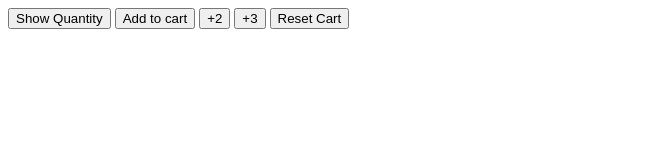
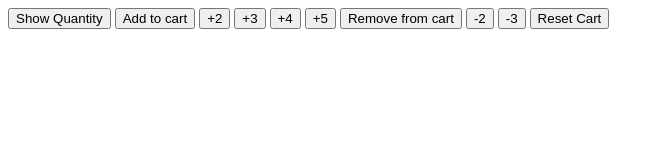
Before and after one commit to kavitha943/javascript, a plain HTML site: page Day-3/cart-quantity.html in a window 1280 px wide. Shown: the whole page, without its empty margins (0-664 px from the left). Drawn offline with Linux system fonts and the light colour scheme.

Commit message:
add extra Remove from cart buttons and code  to existing feature

```diff
--- a/Day-3/cart-quantity.html
+++ b/Day-3/cart-quantity.html
@@ -20,20 +20,58 @@
       console.log(`cartQuantity:${cartQuantity}`);">
     +2
     </button>
+
     <button onclick="
       cartQuantity += 3;
       //cartQuantity = cartQuantity +3;
       console.log(`cartQuantity:${cartQuantity}`);">
       +3
     </button>
-    <button onclick="cartQuantity =0;
-    console.log('cart was reset');
+
+    <button onclick="cartQuantity +=4;
+      console.log(`cartQuantity:${cartQuantity}`);">
+      +4
+    </button>
+
+    <button onclick="
+      cartQuantity += 5;
+      console.log(`cartQuantity:${cartQuantity}`);">
+      +5
+    </button>
+
+    <button onclick="
+      cartQuantity --;
+      //cartQuantity -=1;
+      console.log(`CartQuantity:${cartQuantity}`);">
+      Remove from cart
+    </button>
+
+    <button onclick="
+      cartQuantity -=2;
+      console.log(`CartQuantity:${cartQuantity}`);">
+      -2
+    </button>
+
+    <button onclick="
+      cartQuantity -=3;
+      console.log(`CartQuantity:${cartQuantity}`);">
+      -3
+    </button>
+
+    <button onclick="
+      cartQuantity =0;
+      console.log('cart was reset');
       console.log(`cartQuantity:${cartQuantity}`);">
       Reset Cart
     </button>
 
     <script>
+      //camelCase is used for variable names |ex: cartQuantity
+      //PascalCase is used for class names |ex: CartQuantity
+      //kebab-case is used for file names
+      //snake_case is used for variable names in some languages |ex: cart_quantity | not really used in JS
       let cartQuantity = 0;
     </script>
+
   </body>
 </html>
```
